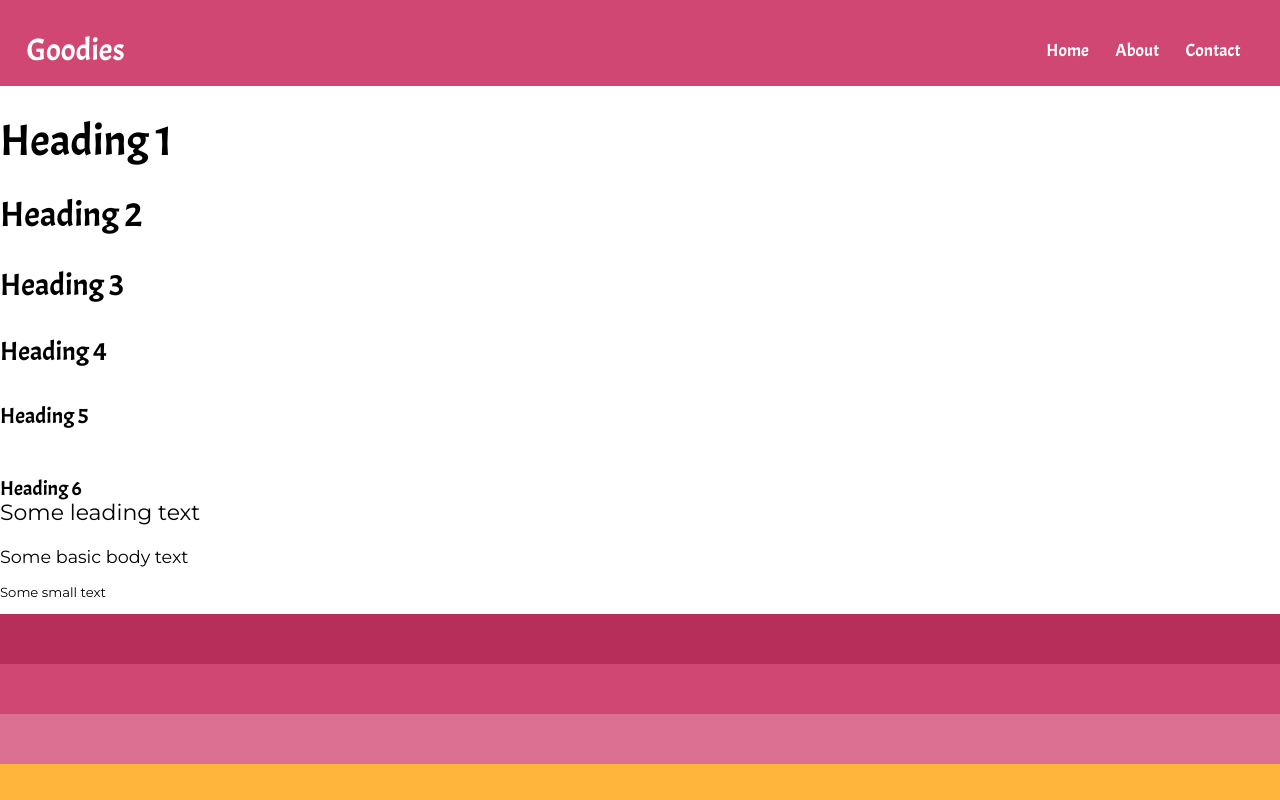
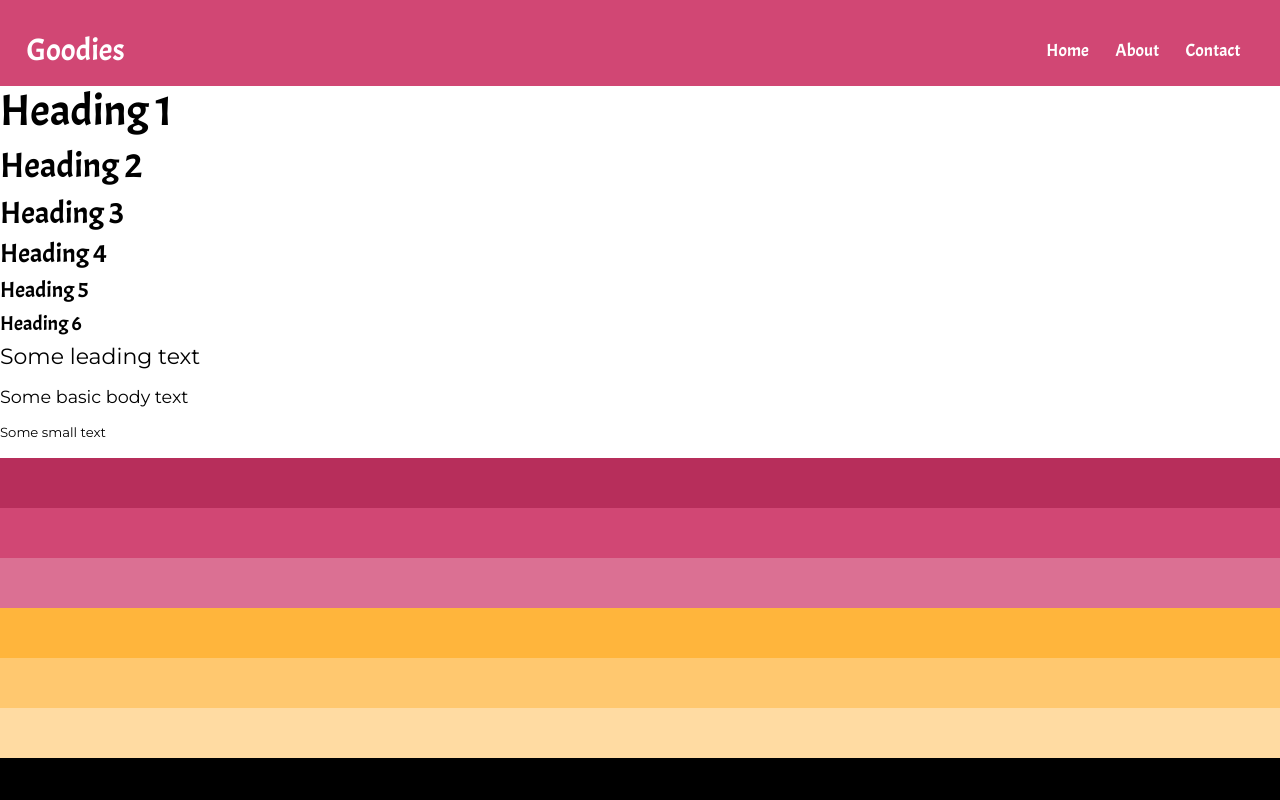
Before and after one commit to DennisSkoko/goodies, a React (Create React App) app in the folder client/: page /#/ in a window 1280 px wide. Shown: the top 800 px of the page. Built offline with nearby package versions, Linux system fonts and the light colour scheme.

Commit message:
Adds support for controlling margin on Heading and Text

```diff
--- a/client/src/pages/NotFound.js
+++ b/client/src/pages/NotFound.js
@@ -5,7 +5,7 @@ import Text from '../ui/Text'
 function NotFound () {
   return (
     <section>
-      <Heading centered>Page not found (;-;)</Heading>
+      <Heading centered marginTop>Page not found (;-;)</Heading>
       <Text centered>Sorry but I couldn't find the page you were looking for.</Text>
     </section>
   )
--- a/client/src/ui/Heading.js
+++ b/client/src/ui/Heading.js
@@ -6,17 +6,22 @@ const Heading = styled.h1`
   font-size: ${({ theme, as }) => theme.font[as].size};
   font-weight: normal;
   text-align: ${({ centered }) => centered ? 'center' : 'left'};
-  margin-bottom: 0;
+  margin-top: ${({ marginTop }) => marginTop ? '1rem' : '0'};
+  margin-bottom: ${({ marginBottom }) => marginBottom ? '.5rem' : '0'};
 `
 
 Heading.propTypes = {
   as: PropTypes.oneOf(['h1', 'h2', 'h3', 'h4', 'h5', 'h6']),
-  centered: PropTypes.bool
+  centered: PropTypes.bool,
+  marginTop: PropTypes.bool,
+  marginBottom: PropTypes.bool
 }
 
 Heading.defaultProps = {
   as: 'h1',
-  centered: false
+  centered: false,
+  marginTop: false,
+  marginBottom: true
 }
 
 export default Heading
--- a/client/src/ui/Text.js
+++ b/client/src/ui/Text.js
@@ -5,17 +5,22 @@ const Text = styled.p`
   font-family: ${({ theme }) => theme.font.family.body};
   font-size: ${({ theme, type }) => theme.font[type].size};
   text-align: ${({ centered }) => centered ? 'center' : 'left'};
-  margin-top: 0;
+  margin-top: ${({ marginTop }) => marginTop ? '1rem' : '0'};
+  margin-bottom: ${({ marginBottom }) => marginBottom ? '1rem' : '0'};
 `
 
 Text.propTypes = {
   type: PropTypes.oneOf(['lead', 'body', 'small']),
-  centered: PropTypes.bool
+  centered: PropTypes.bool,
+  marginTop: PropTypes.bool,
+  marginBottom: PropTypes.bool
 }
 
 Text.defaultProps = {
   type: 'body',
-  centered: false
+  centered: false,
+  marginTop: false,
+  marginBottom: true
 }
 
 export default Text
```
